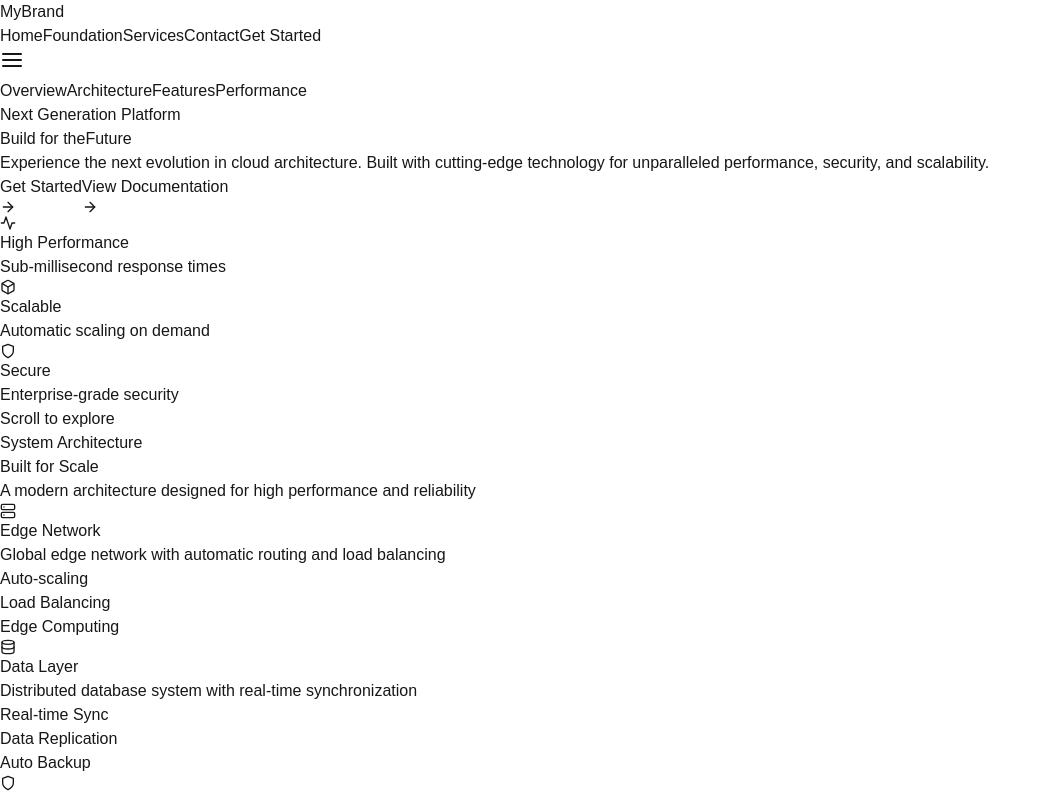
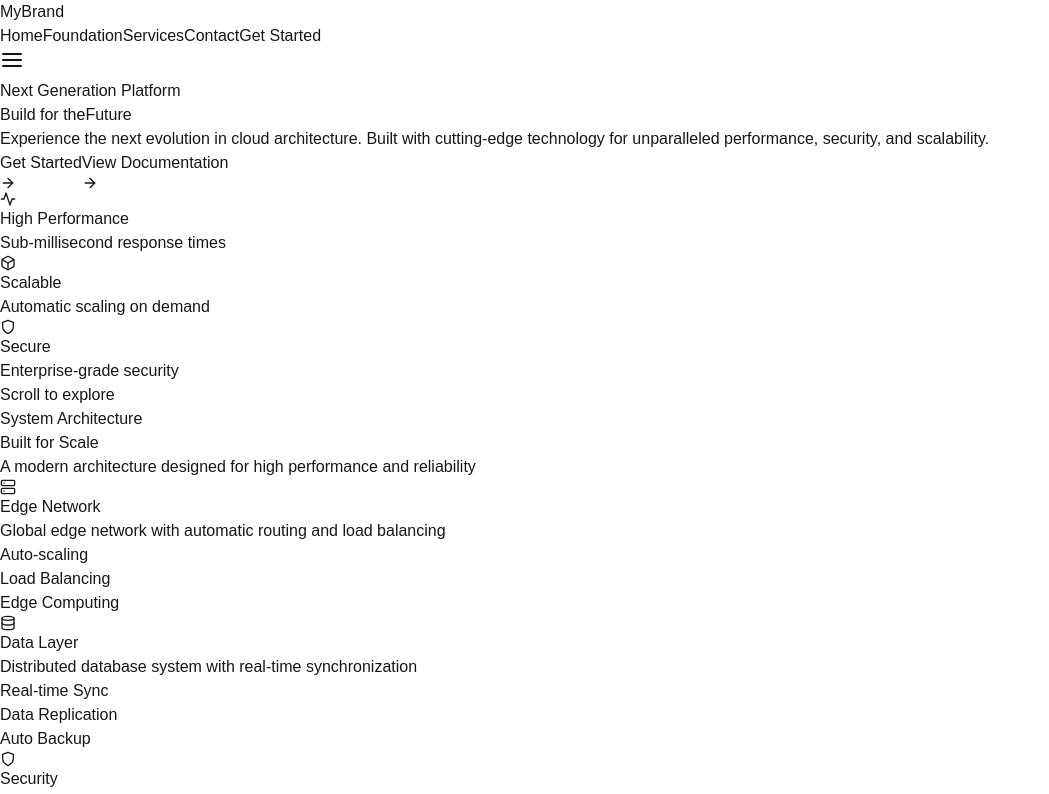
Before and after one commit to Ruhanpaco/saas-landing-page, a Next.js app: page /foundation in a window 1280 px wide. Shown: the top 794 px of the page, without its empty margins (0-1049 px from the left). Built offline with nearby package versions, Linux system fonts and the light colour scheme.

Commit message:
Remove floating navigation dots from foundation page

```diff
--- a/src/app/foundation/page.tsx
+++ b/src/app/foundation/page.tsx
@@ -3,33 +3,10 @@
 import { motion } from "framer-motion";
 import { FiZap, FiShield, FiCode, FiServer, FiBox,
   FiArrowRight, FiActivity, FiDatabase, FiCloud, FiGlobe, FiCpu } from "react-icons/fi";
-import { useState } from 'react';
 
 export default function Foundation() {
-  const [activeTab, setActiveTab] = useState("overview");
-
   return (
     <main className="relative bg-[#0A0A0F]">
-      {/* Floating Navigation */}
-      <nav className="fixed top-1/2 right-8 -translate-y-1/2 z-50 hidden lg:block">
-        <div className="space-y-4">
-          {['Overview', 'Architecture', 'Features', 'Performance'].map((item) => (
-            <motion.button
-              key={item}
-              className={`w-3 h-3 rounded-full transition-all duration-300 relative group
-                ${activeTab === item ? 'bg-blue-500' : 'bg-white/20'}`}
-              onClick={() => setActiveTab(item)}
-              whileHover={{ scale: 1.2 }}
-            >
-              <span className="absolute right-full mr-4 py-1 px-2 rounded-full bg-white/5 backdrop-blur-sm
-                text-sm text-white opacity-0 group-hover:opacity-100 transition-opacity whitespace-nowrap">
-                {item}
-              </span>
-            </motion.button>
-          ))}
-        </div>
-      </nav>
-
       {/* Hero Section */}
       <section className="relative min-h-screen flex items-center justify-center overflow-hidden">
         {/* 3D Grid Background */}
```
